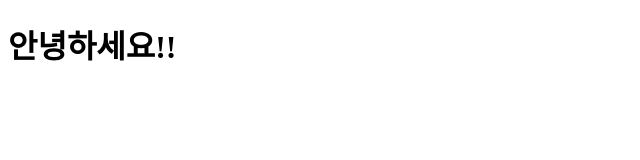
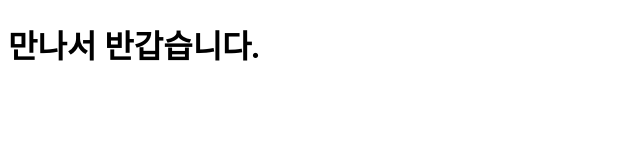
Before and after one commit to Deukwoong/helloGitHub, a plain HTML site: page index.html in a window 1280 px wide. Shown: the whole page, without its empty margins (0-640 px from the left). Drawn offline with Linux system fonts and the light colour scheme.

Commit message:
Second commit

```diff
--- a/index.html
+++ b/index.html
@@ -4,6 +4,6 @@
 	<title>HelloGit!!!</title>
 </head>
 <body>
-	<h1>안녕하세요!!</h1>
+	<h1>만나서 반갑습니다.</h1>
 </body>
 </html>
```
